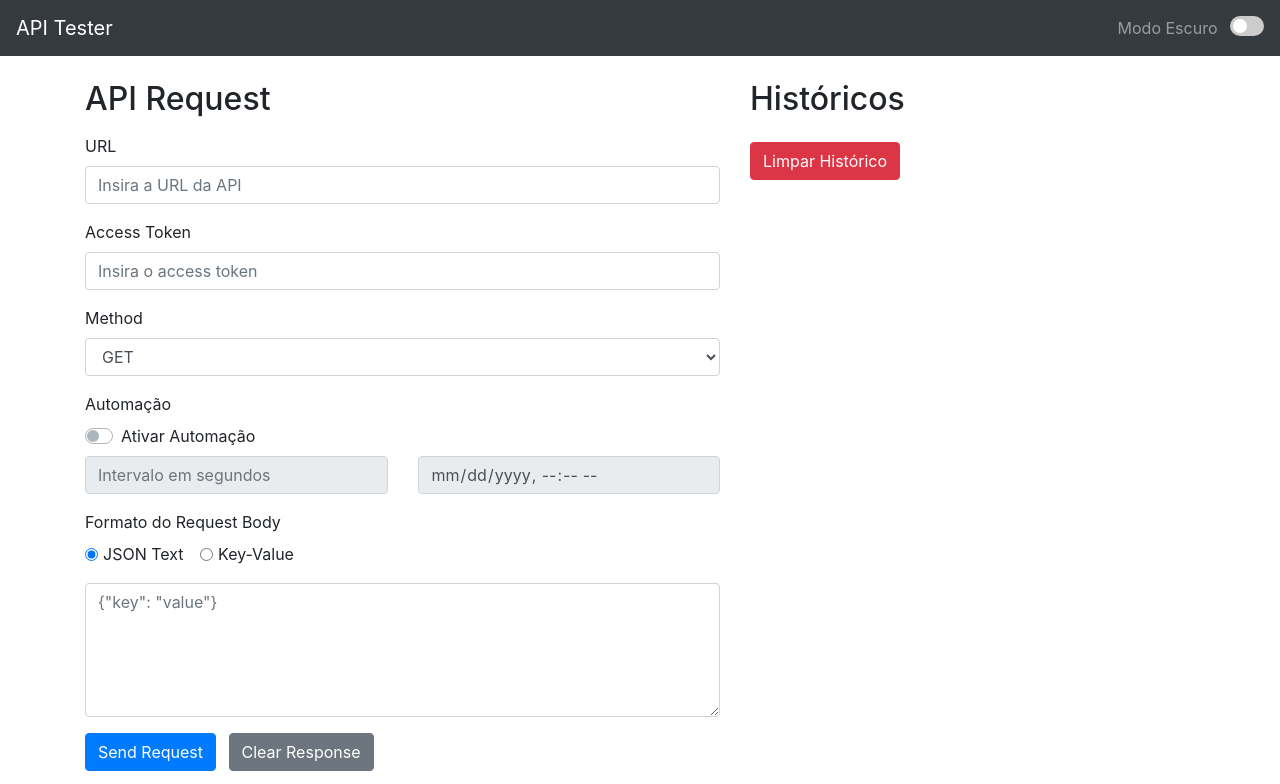
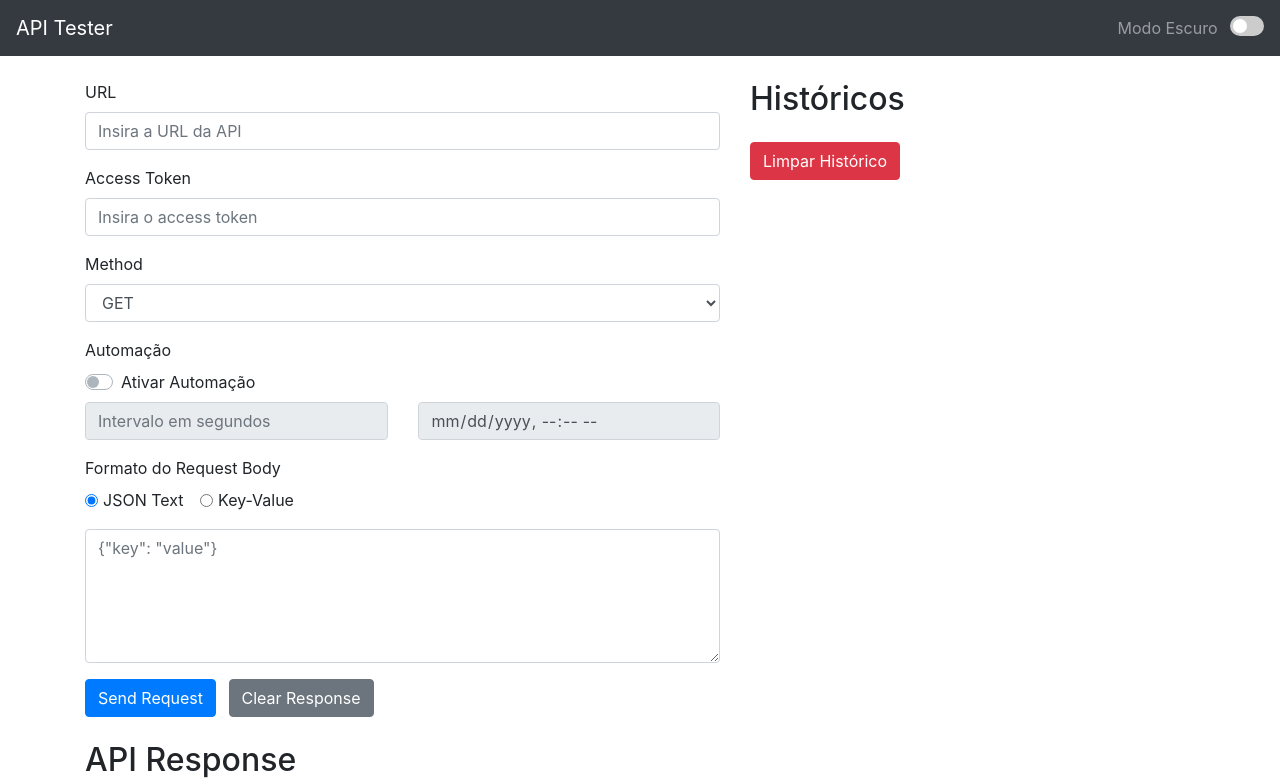
Before and after one commit to pedromael/API-Tester, a plain HTML site: page index.html in a window 1280 px wide. Shown: the top 784 px of the page. Drawn offline with nearby package versions, Linux system fonts and the light colour scheme.

Commit message:
retired title

```diff
--- a/index.html
+++ b/index.html
@@ -34,7 +34,6 @@
   <div class="container mt-4">
     <div class="row">
       <div class="col-md-7">
-        <h2 class="mb-3">API Request</h2>
         <form id="apiForm">
           <div class="form-group">
             <label for="url">URL</label>
```
